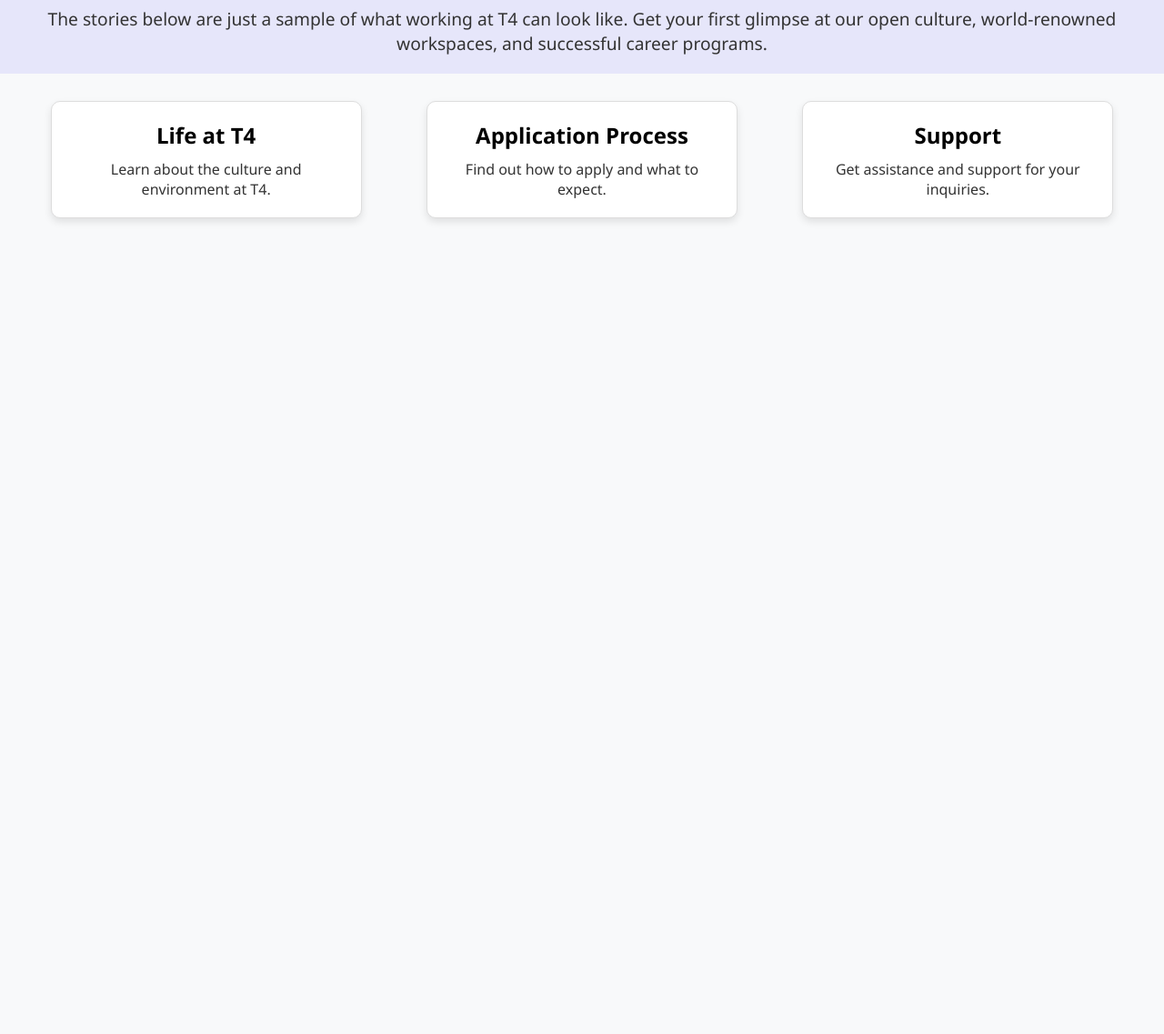
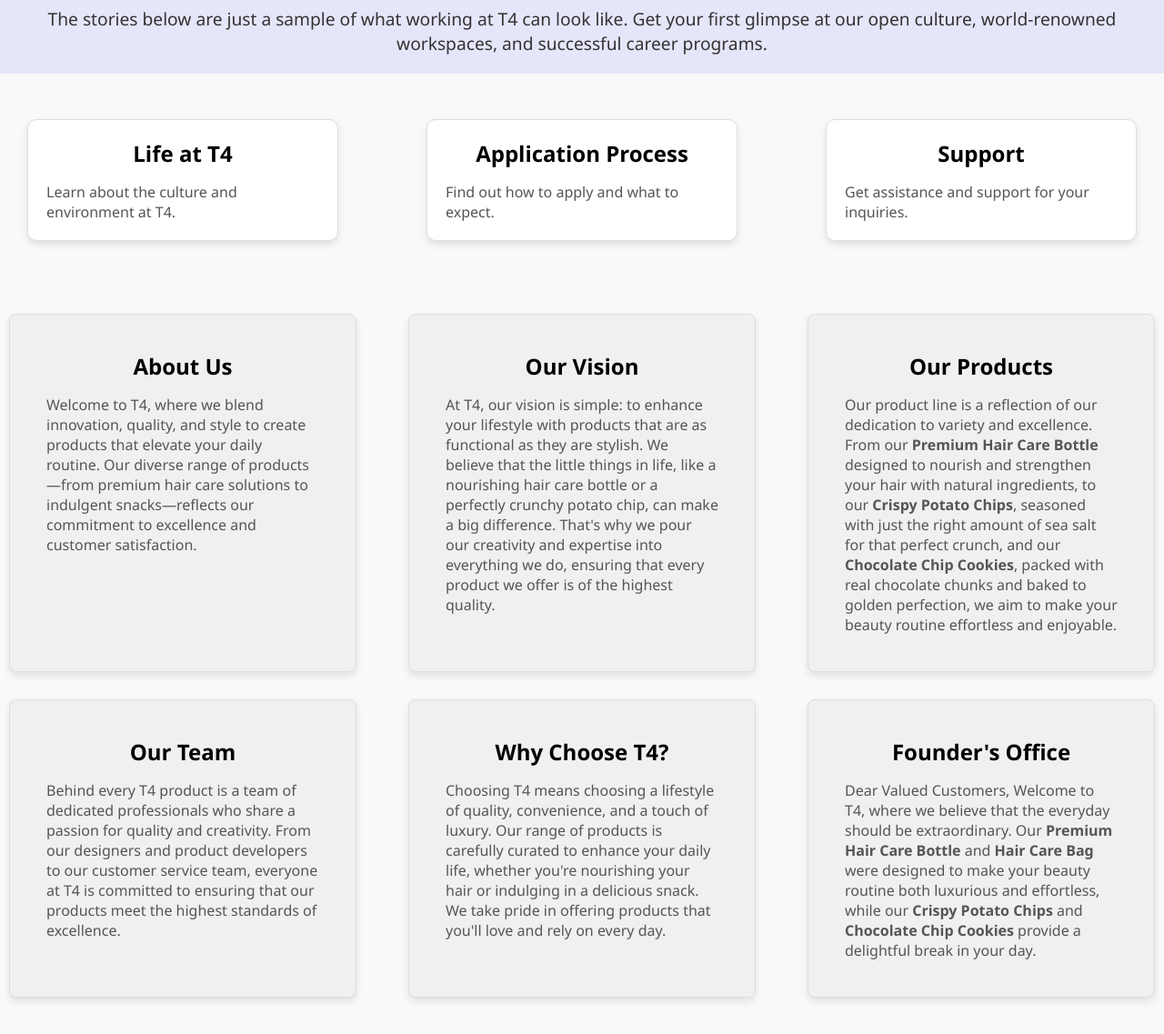
Before and after one commit to Malhar191/T4, a plain HTML site: page home.html in a window 1280 px wide. Shown: the part 533-1670 px from the top of the page at 91% size. Before the commit the page ends 803 px from the top, so only its background shows below. Drawn offline with Linux system fonts and the light colour scheme.

Commit message:
Update home.html

```diff
--- a/home.html
+++ b/home.html
@@ -5,6 +5,49 @@
     <meta name="viewport" content="width=device-width, initial-scale=1.0">
     <title>Home</title>
     <link rel="stylesheet" href="style.css">
+    <style>
+        /* Smooth scrolling for navigation */
+        html {
+            scroll-behavior: smooth;
+        }
+
+ /* Card styling */
+.info-cards, .about-cards {
+    display: flex;
+    flex-wrap: wrap;
+    justify-content: space-between; /* For even spacing between cards */
+    margin: 20px 0;
+}
+
+.card {
+    flex: 0 0 calc(50% - 10px); /* Two cards per row with small gap */
+    padding: 40px;
+    margin-bottom: 20px; /* Space between rows */
+    background-color: #f0f0f0;
+    text-align: center;
+    border-radius: 8px;
+    box-shadow: 0 4px 8px rgba(0, 0, 0, 0.1);
+    transition: transform 0.3s ease;
+    text-decoration: none;
+    color: inherit;
+}
+
+.card h2 {
+    margin-bottom: 15px;
+    font-size: 1.5em;
+}
+
+.card p {
+    font-size: 1em;
+    color: #555;
+    text-align: left; /* Align text to the left */
+}
+
+.card:hover {
+    transform: translateY(-10px);
+    box-shadow: 0 8px 16px rgba(0, 0, 0, 0.2);
+}
+    </style>
 </head>
 <body>
     <header class="home-header">
@@ -15,7 +58,6 @@
                 <li><a href="support.html">Support</a></li>
                 <li><a href="products.html">Products</a></li>
                 <li><a href="blog.html">Blogs</a></li>
-
             </ul>
         </nav>
     </header>
@@ -23,7 +65,7 @@
         <section class="video-section">
             <video src="video/BGV.mp4" autoplay muted loop class="background-video"></video>
             <div class="overlay-text">
-                <h1>Welcome to T4</h1>
+                <h1>Welcome to Our Company</h1>
                 <p>Discover more about us and explore our opportunities.</p>
                 <a href="index.html" class="cta-button">Explore Careers</a>
             </div>
@@ -47,5 +89,34 @@
             <p>Get assistance and support for your inquiries.</p>
         </a>
     </section>
+
+    <!-- About Us Section with Cards -->
+    <section class="about-cards">
+        <div class="card">
+            <h2>About Us</h2>
+            <p>Welcome to T4, where we blend innovation, quality, and style to create products that elevate your daily routine. Our diverse range of products—from premium hair care solutions to indulgent snacks—reflects our commitment to excellence and customer satisfaction.</p>
+        </div>
+        <div class="card">
+            <h2>Our Vision</h2>
+            <p>At T4, our vision is simple: to enhance your lifestyle with products that are as functional as they are stylish. We believe that the little things in life, like a nourishing hair care bottle or a perfectly crunchy potato chip, can make a big difference. That's why we pour our creativity and expertise into everything we do, ensuring that every product we offer is of the highest quality.</p>
+        </div>
+        <div class="card">
+            <h2>Our Products</h2>
+            <p>Our product line is a reflection of our dedication to variety and excellence. From our <strong>Premium Hair Care Bottle</strong> designed to nourish and strengthen your hair with natural ingredients, to our <strong>Crispy Potato Chips</strong>, seasoned with just the right amount of sea salt for that perfect crunch, and our <strong>Chocolate Chip Cookies</strong>, packed with real chocolate chunks and baked to golden perfection, we aim to make your beauty routine effortless and enjoyable.</p>
+        </div>
+        <div class="card">
+            <h2>Our Team</h2>
+            <p>Behind every T4 product is a team of dedicated professionals who share a passion for quality and creativity. From our designers and product developers to our customer service team, everyone at T4 is committed to ensuring that our products meet the highest standards of excellence.</p>
+        </div>
+        <div class="card">
+            <h2>Why Choose T4?</h2>
+            <p>Choosing T4 means choosing a lifestyle of quality, convenience, and a touch of luxury. Our range of products is carefully curated to enhance your daily life, whether you're nourishing your hair or indulging in a delicious snack. We take pride in offering products that you'll love and rely on every day.</p>
+        </div>
+        <div class="card">
+            <h2>Founder's Office</h2>
+            <p>Dear Valued Customers, Welcome to T4, where we believe that the everyday should be extraordinary. Our <strong>Premium Hair Care Bottle</strong> and <strong>Hair Care Bag</strong> were designed to make your beauty routine both luxurious and effortless, while our <strong>Crispy Potato Chips</strong> and <strong>Chocolate Chip Cookies</strong> provide a delightful break in your day.</p>
+        </div>
+    </section>
+
 </body>
 </html>
```
